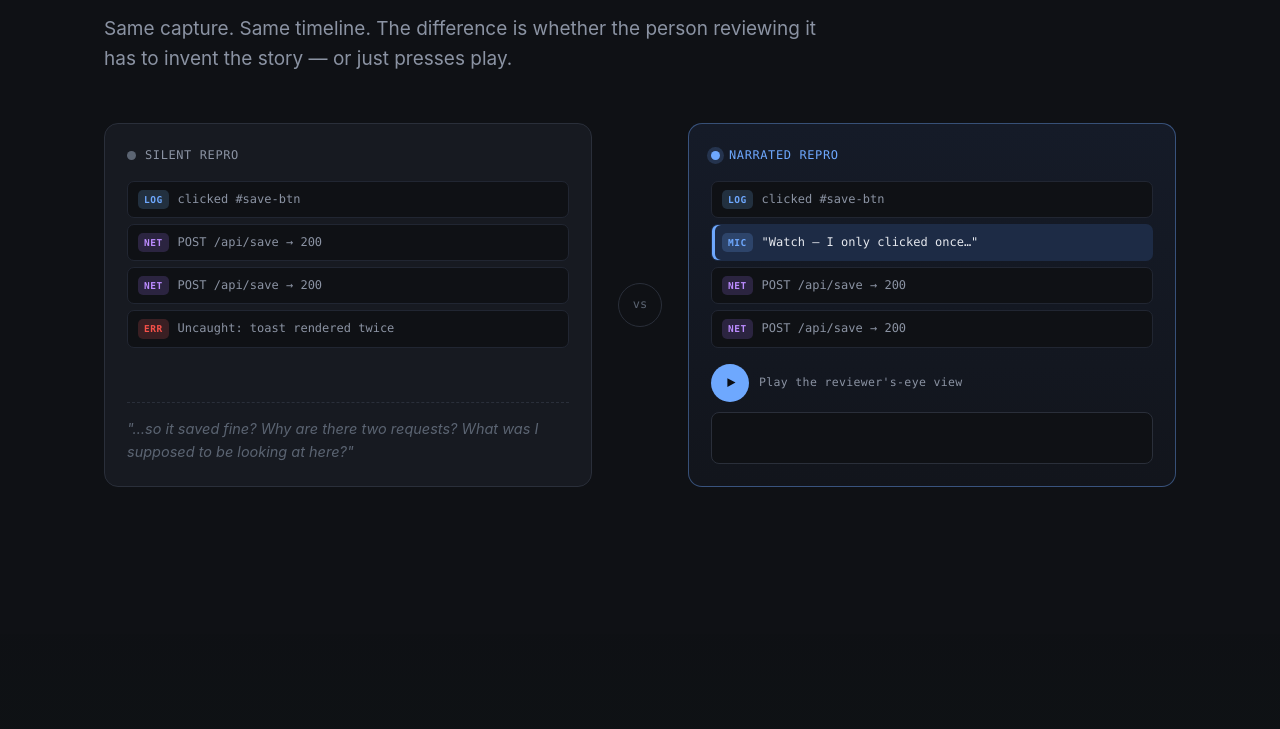
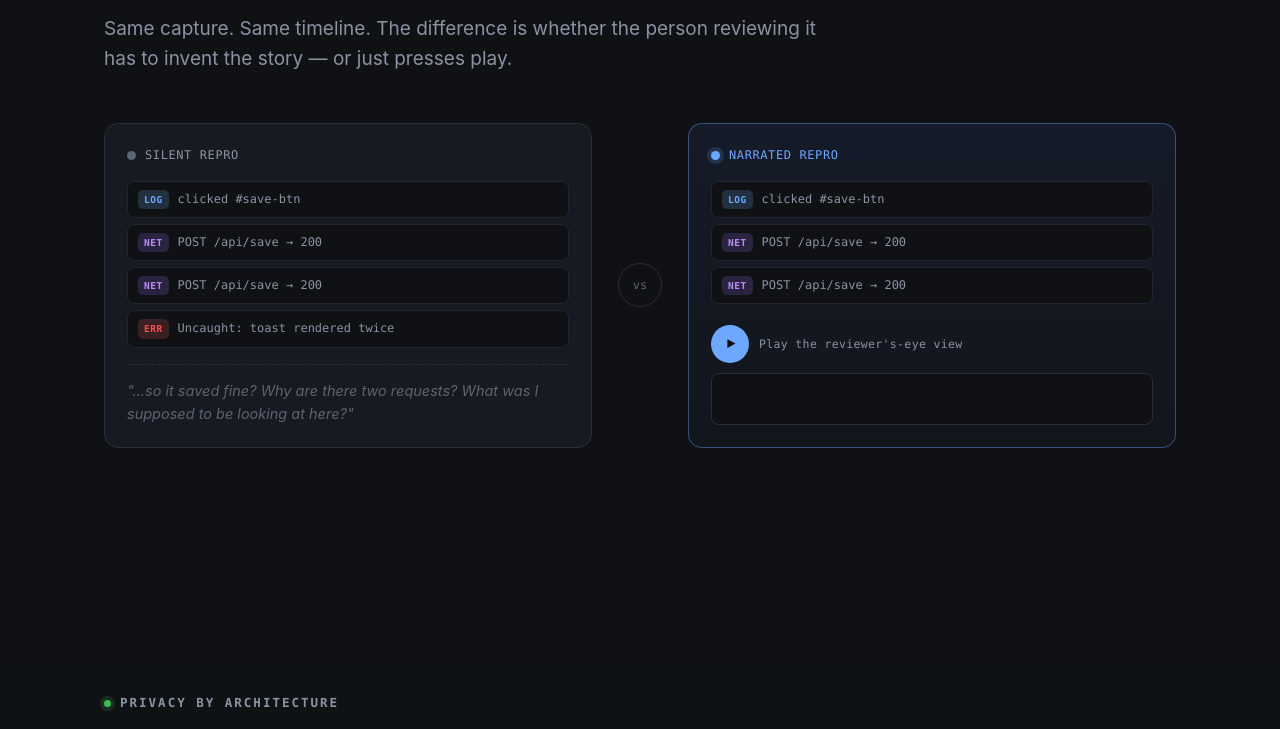
Before and after one commit to SaintPepsi/openjam, a browser extension: page docs/index.html in a window 1280 px wide. Shown: the part 1463-2192 px from the top of the page. Drawn offline with Linux system fonts and the light colour scheme; files that its build step writes are made by us from their sources; animation ran at ten frames a second.

Commit message:
fix(landing): honest narration + browser-adaptive install CTA
- Drop the fake "mic" timeline row with quoted speech. Narration is
  audio synced to the replay; we don't transcribe it, so it must not
  appear as text in the log. The waveform player already represents it.
- Relabel "Add to Chrome" to the visitor's actual Chromium browser
  (e.g. "Add to Vivaldi") via UA sniffing, same Chrome Web Store link.
  Non-Chromium browsers keep the default label.

Co-Authored-By: Maple <ianhogers@hotmail.com>

```diff
--- a/docs/index.html
+++ b/docs/index.html
@@ -206,9 +206,6 @@ section{position:relative}
 .b-console{background:#22303f;color:var(--accent)} .b-network{background:#2b2440;color:var(--violet)}
 .b-error{background:#3a1f23;color:var(--red)} .b-shot{background:#1f3a2a;color:var(--green)}
 .row .s{color:var(--muted); overflow:hidden; text-overflow:ellipsis; white-space:nowrap}
-.row.audio{background:var(--audio); box-shadow:inset 3px 0 0 var(--accent); border-color:transparent}
-.row.audio .b{background:rgba(110,168,254,.2); color:var(--accent)}
-.row.audio .s{color:var(--fg)}
 .think{margin-top:auto; padding-top:14px; border-top:1px dashed var(--line); font-size:14.5px; font-style:italic; color:var(--dim)}
 .after .think{color:var(--fg); font-style:normal; border-top-color:rgba(110,168,254,.25)}
 
@@ -321,7 +318,7 @@ footer{border-top:1px solid var(--line); padding:44px 0 60px; background:var(--b
       <a class="gh" href="https://github.com/SaintPepsi/openjam" target="_blank" rel="noopener">GitHub</a>
     </nav>
     <a class="btn btn-primary" href="https://chromewebstore.google.com/detail/openjam/oljdbmjhfjnhnpjcehcnkbbjdgnpjdaj" target="_blank" rel="noopener">
-      <span class="chrome" aria-hidden="true"></span> Add to Chrome
+      <span class="chrome" aria-hidden="true"></span> <span class="cta-label">Add to Chrome</span>
     </a>
   </div>
 </header>
@@ -336,7 +333,7 @@ footer{border-top:1px solid var(--line); padding:44px 0 60px; background:var(--b
     <p class="lead reveal d2">Capture it, talk through it out loud, share one HTML file &mdash; and nothing ever leaves your machine.</p>
     <div class="hero-cta reveal d2">
       <a class="btn btn-primary" href="https://chromewebstore.google.com/detail/openjam/oljdbmjhfjnhnpjcehcnkbbjdgnpjdaj" target="_blank" rel="noopener">
-        <span class="chrome" aria-hidden="true"></span> Add to Chrome
+        <span class="chrome" aria-hidden="true"></span> <span class="cta-label">Add to Chrome</span>
       </a>
       <a class="btn btn-ghost" href="https://github.com/SaintPepsi/openjam" target="_blank" rel="noopener">View source</a>
     </div>
@@ -378,7 +375,6 @@ footer{border-top:1px solid var(--line); padding:44px 0 60px; background:var(--b
         <div class="shift-tag"><span class="pip"></span>Narrated repro</div>
         <div class="rows" aria-hidden="true">
           <div class="row"><span class="b b-console">log</span><span class="s">clicked #save-btn</span></div>
-          <div class="row audio"><span class="b">mic</span><span class="s">"Watch — I only clicked once…"</span></div>
           <div class="row"><span class="b b-network">net</span><span class="s">POST /api/save → 200</span></div>
           <div class="row"><span class="b b-network">net</span><span class="s">POST /api/save → 200</span></div>
         </div>
@@ -528,7 +524,7 @@ footer{border-top:1px solid var(--line); padding:44px 0 60px; background:var(--b
       <p>Add OpenJam to Chrome and your next repro stays exactly where you left it — on your machine, in one file, in your voice.</p>
       <div class="hero-cta">
         <a class="btn btn-primary" href="https://chromewebstore.google.com/detail/openjam/oljdbmjhfjnhnpjcehcnkbbjdgnpjdaj" target="_blank" rel="noopener">
-          <span class="chrome" aria-hidden="true"></span> Add to Chrome
+          <span class="chrome" aria-hidden="true"></span> <span class="cta-label">Add to Chrome</span>
         </a>
         <a class="btn btn-ghost" href="https://github.com/SaintPepsi/openjam" target="_blank" rel="noopener">Star it on GitHub</a>
       </div>
@@ -988,6 +984,24 @@ footer{border-top:1px solid var(--line); padding:44px 0 60px; background:var(--b
   "use strict";
   var reduceMotion = window.matchMedia && window.matchMedia("(prefers-reduced-motion: reduce)").matches;
 
+  /* ---------- relabel the install CTA to the visitor's browser ----------
+     Every Chromium-based browser installs from the same Chrome Web Store
+     link, so keep the href and just rename "Add to Chrome" to the browser
+     they're actually using (e.g. "Add to Vivaldi"). Order matters: Vivaldi,
+     Opera, Edge and Brave all carry "Chrome" in their UA, so match them first.
+     Non-Chromium browsers (Firefox, Safari) can't install CWS extensions —
+     leave the default label; the store page explains it on click. */
+  var ua = navigator.userAgent, browser = null;
+  if (/Vivaldi/.test(ua)) browser = "Vivaldi";
+  else if (/OPR\//.test(ua)) browser = "Opera";
+  else if (/Edg\//.test(ua)) browser = "Edge";
+  else if (navigator.brave) browser = "Brave";
+  else if (/Chromium\//.test(ua)) browser = "Chromium";
+  if (browser) {
+    var labels = document.querySelectorAll(".cta-label");
+    for (var i = 0; i < labels.length; i++) labels[i].textContent = "Add to " + browser;
+  }
+
   /* ---------- nav shadow on scroll ---------- */
   var nav = document.getElementById("nav");
   var onScroll = function(){ nav.classList.toggle("scrolled", window.scrollY > 8); };
```
